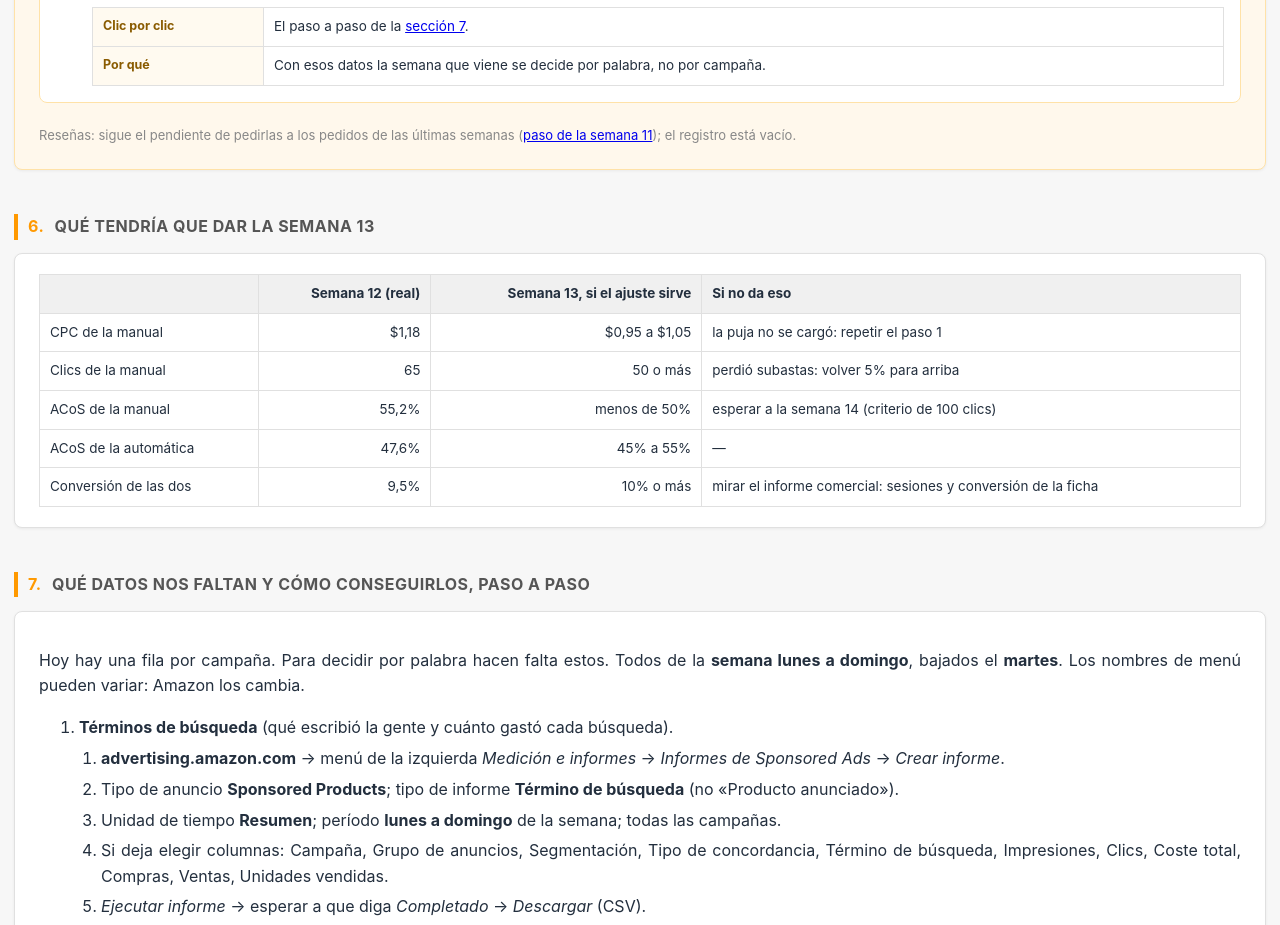
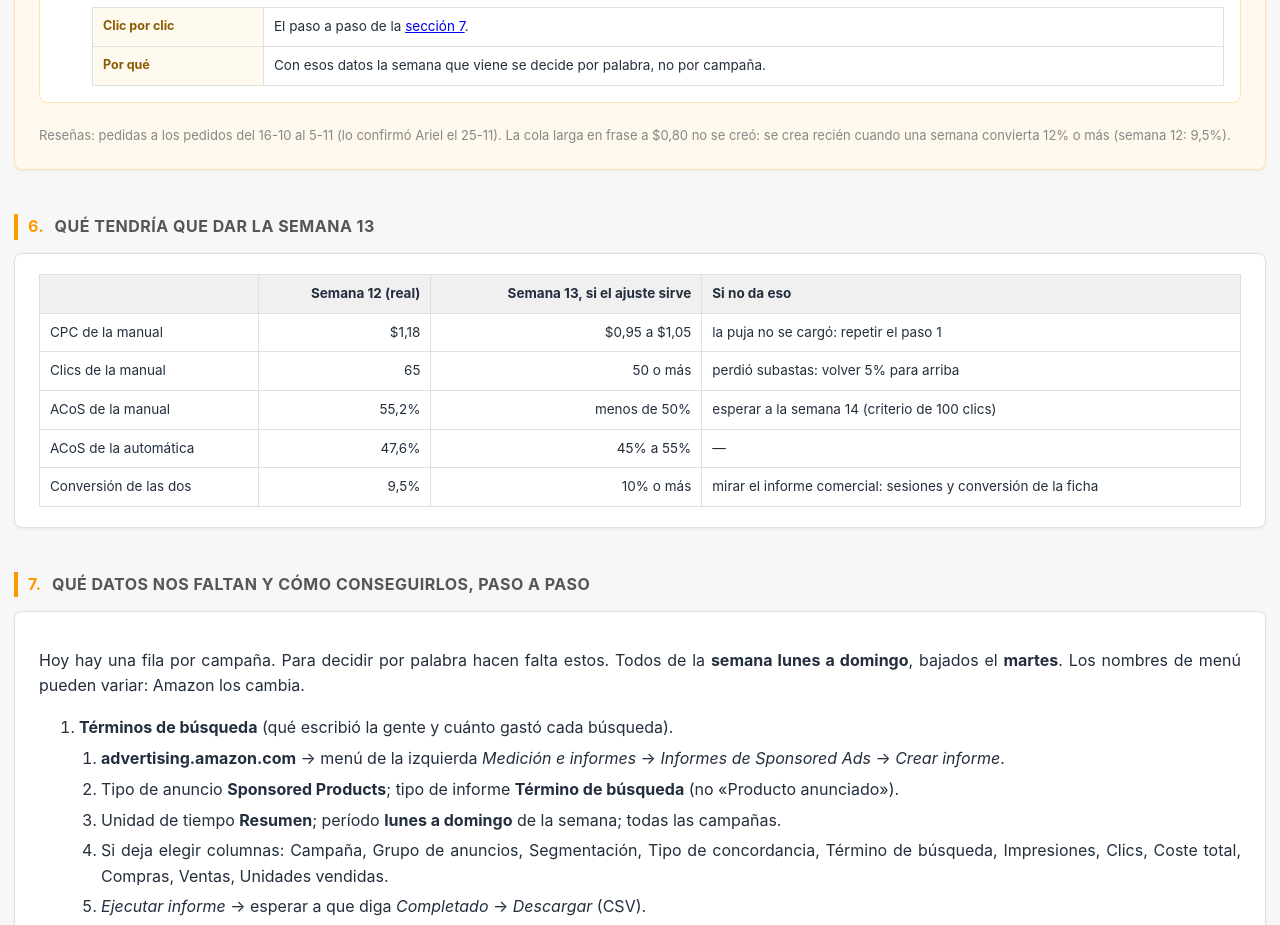
Before and after one commit to DasLatam/amazon, a plain HTML site: page reporte-campanas-zriceros-semana-12.html in a window 1280 px wide. Shown: the part 5422-6347 px from the top of the page. Drawn offline with Linux system fonts and the light colour scheme.

Commit message:
Auto-sync 2026-11-25 23:30:04

```diff
--- a/reporte-campanas-zriceros-semana-12.html
+++ b/reporte-campanas-zriceros-semana-12.html
@@ -345,8 +345,8 @@ campaña, el botón <em>Archivar</em> y los presupuestos.</p>
 <tr><th>Por qué</th><td>Con esos datos la semana que viene se decide por palabra, no por campaña.</td></tr>
 </table></li>
 </ol>
-<p class="meta">Reseñas: sigue el pendiente de pedirlas a los pedidos de las últimas semanas
-(<a href="reporte-campanas-zriceros-semana-11.html#pasos">paso de la semana 11</a>); el registro está vacío.</p>
+<p class="meta">Reseñas: pedidas a los pedidos del 16-10 al 5-11 (lo confirmó Ariel el 25-11). La cola larga
+en frase a $0,80 no se creó: se crea recién cuando una semana convierta 12% o más (semana 12: 9,5%).</p>
 </div>
 
 <h2 id="prediccion"><span class="num">6.</span> Qué tendría que dar la semana 13</h2>
```
Also changed, not shown: 5 other files.
